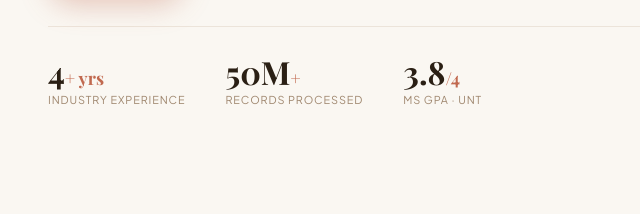
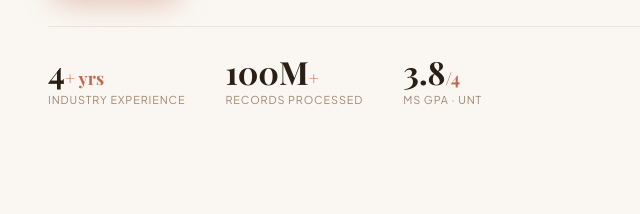
Before and after one commit to akansha-karmarkar/akansha-karmarkar.github.io, a plain HTML site: page index.html in a window 1280 px wide. Shown: the part 586-800 px from the top of the page, 0-640 px from the left. Drawn offline with nearby package versions, Linux system fonts and the light colour scheme; a web font is replaced by a local one.

Commit message:
Update index.html

```diff
--- a/index.html
+++ b/index.html
@@ -404,7 +404,7 @@ footer p{font-size:0.75rem;color:var(--text3)}
         <div class="hstat-lbl">Industry experience</div>
       </div>
       <div>
-        <div class="hstat-num">50M<small>+</small></div>
+        <div class="hstat-num">100M<small>+</small></div>
         <div class="hstat-lbl">Records processed</div>
       </div>
       <div>
```
